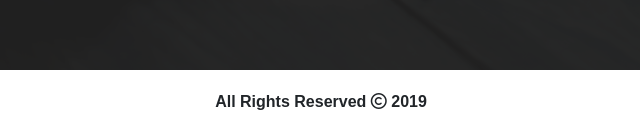
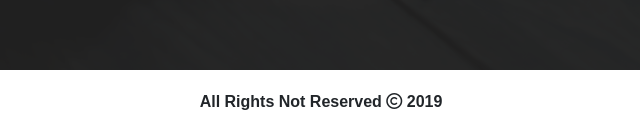
Before and after one commit to T666moor/WDP, a plain HTML site: page index.html in a window 1280 px wide. Shown: the part 8885-9016 px from the top of the page, 319-959 px from the left. Drawn offline with nearby package versions, Linux system fonts and the light colour scheme.

Commit message:
Update index.html

```diff
--- a/index.html
+++ b/index.html
@@ -629,7 +629,7 @@
 		</div>
 	</footer>
 
-	<footer class="rules">All Rights Reserved <i class="far fa-copyright"></i> 2019</footer>
+	<footer class="rules">All Rights Not Reserved <i class="far fa-copyright"></i> 2019</footer>
 
 
 
```
